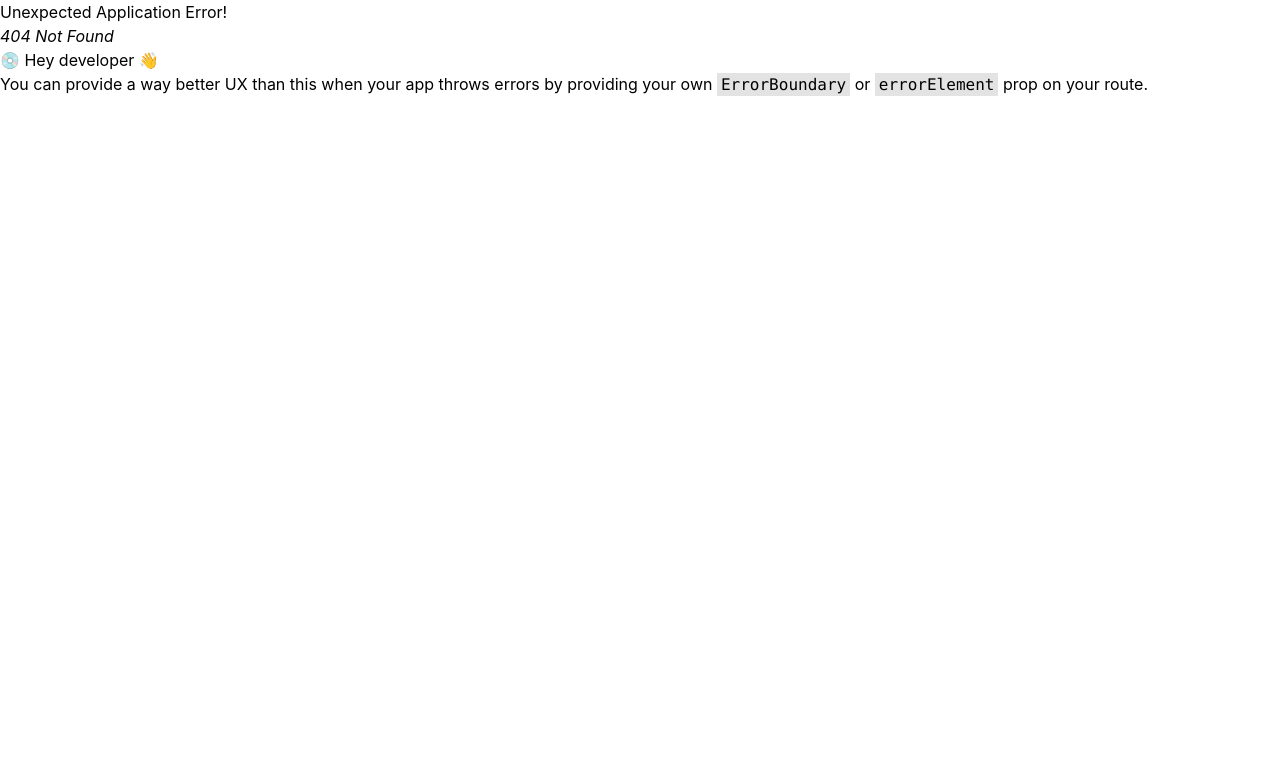
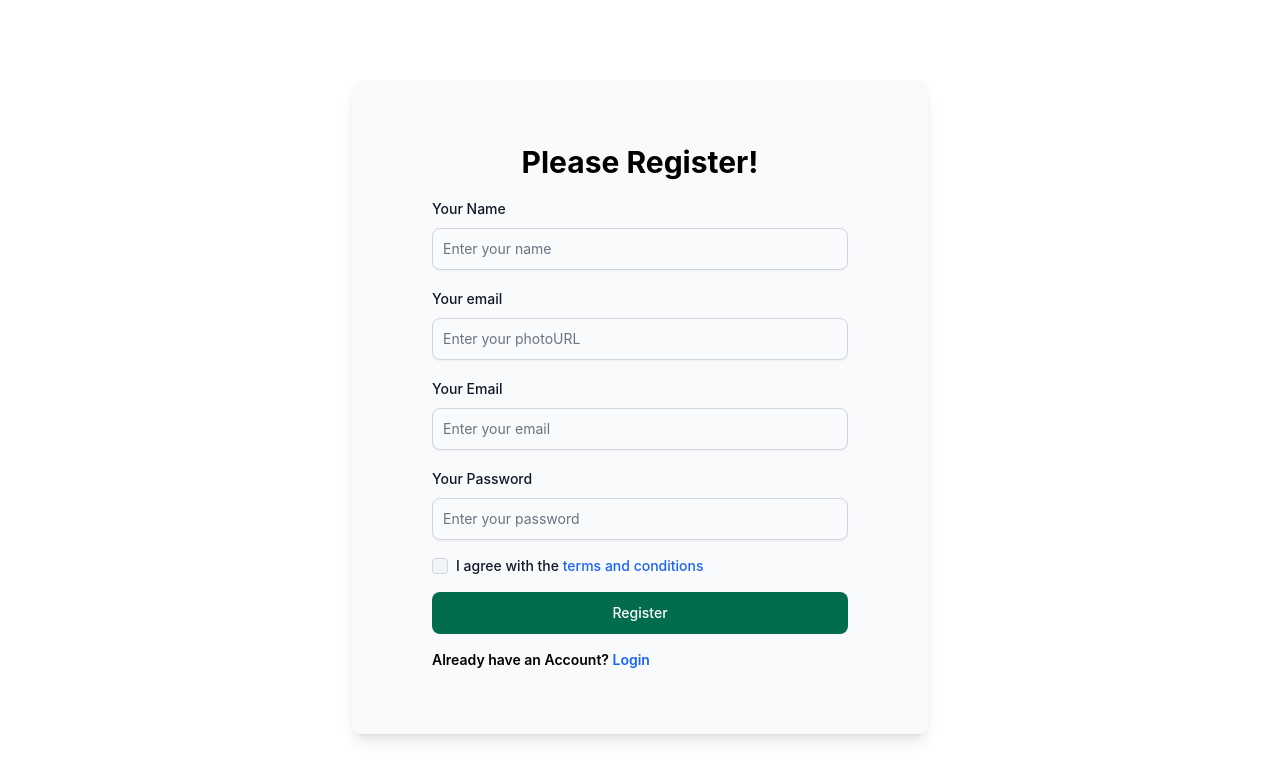
Before and after one commit to mohi14/TrainerX-client, a React (Create React App) app: page /register in a window 1280 px wide. Before the commit this address had no page. Shown: the top 780 px of the page. Built offline with nearby package versions, Linux system fonts and the light colour scheme.

Commit message:
register page added

```diff
--- a/src/Pages/Login/Login .js
+++ b/src/Pages/Login/Login .js
@@ -12,7 +12,7 @@ const Login = () => {
                     <div className="mb-2 block">
                         <Label
                             htmlFor="email2"
-                            value="Your email"
+                            value="Your Email"
                         />
                     </div>
                     <TextInput
@@ -27,7 +27,7 @@ const Login = () => {
                     <div className="mb-2 block">
                         <Label
                             htmlFor="password2"
-                            value="Your password"
+                            value="Your Password"
                         />
                     </div>
                     <TextInput
--- a/src/Pages/Register/Register.js
+++ b/src/Pages/Register/Register.js
@@ -1,17 +1,46 @@
 import React from 'react';
-import { Button, Label, TextInput } from 'flowbite-react';
+import { Button, Checkbox, Label, TextInput } from 'flowbite-react';
 import { Link } from 'react-router-dom';
 
 const Register = () => {
     return (
         <div className='max-w-xs lg:max-w-xl m-auto mt-20 p-10 lg:py-16 lg:px-20 bg-slate-50 shadow-lg rounded-lg'>
-            <p className='text-center text-3xl font-bold mb-4'>Please Login!</p>
+            <p className='text-center text-3xl font-bold mb-4'>Please Register!</p>
             <form className="flex flex-col gap-4">
                 <div>
                     <div className="mb-2 block">
                         <Label
+                            htmlFor="name2"
+                            value="Your Name"
+                        />
+                    </div>
+                    <TextInput
+                        id="name2"
+                        type="text"
+                        placeholder="Enter your name"
+                        required={true}
+                        shadow={true}
+                    />
+                </div>
+                <div>
+                    <div className="mb-2 block">
+                        <Label
+                            htmlFor="photo2"
+                            value="Your email"
+                        />
+                    </div>
+                    <TextInput
+                        id="photo2"
+                        type="text"
+                        placeholder="Enter your photoURL"
+                        shadow={true}
+                    />
+                </div>
+                <div>
+                    <div className="mb-2 block">
+                        <Label
                             htmlFor="email2"
-                            value="Your email"
+                            value="Your Email"
                         />
                     </div>
                     <TextInput
@@ -26,7 +55,7 @@ const Register = () => {
                     <div className="mb-2 block">
                         <Label
                             htmlFor="password2"
-                            value="Your password"
+                            value="Your Password"
                         />
                     </div>
                     <TextInput
@@ -37,11 +66,23 @@ const Register = () => {
                         shadow={true}
                     />
                 </div>
+                <div className="flex items-center gap-2">
+                    <Checkbox id="agree" />
+                    <Label htmlFor="agree">
+                        I agree with the{' '}
+                        <a
+                            href="/forms"
+                            className="text-blue-600 hover:underline dark:text-blue-500"
+                        >
+                            terms and conditions
+                        </a>
+                    </Label>
+                </div>
                 <Button type="submit" color={"success"}>
                     Register
                 </Button>
 
-                <p className='text-sm font-semibold'>Don't have any Account? <Link to='/register' className="text-blue-600 hover:underline">Register</Link> </p>
+                <p className='text-sm font-semibold'>Already have an Account? <Link to='/register' className="text-blue-600 hover:underline">Login</Link> </p>
             </form>
         </div>
     );
--- a/src/Routes/Routes.js
+++ b/src/Routes/Routes.js
@@ -1,6 +1,7 @@
 import { createBrowserRouter } from "react-router-dom";
 import Main from "../layouts/Main";
 import Login from "../Pages/Login/Login ";
+import Register from "../Pages/Register/Register";
 
 
 export const routes = createBrowserRouter([
@@ -18,5 +19,9 @@ export const routes = createBrowserRouter([
     {
         path: '/login',
         element: <Login></Login>
+    },
+    {
+        path: '/register',
+        element: <Register></Register>
     }
 ])
```
